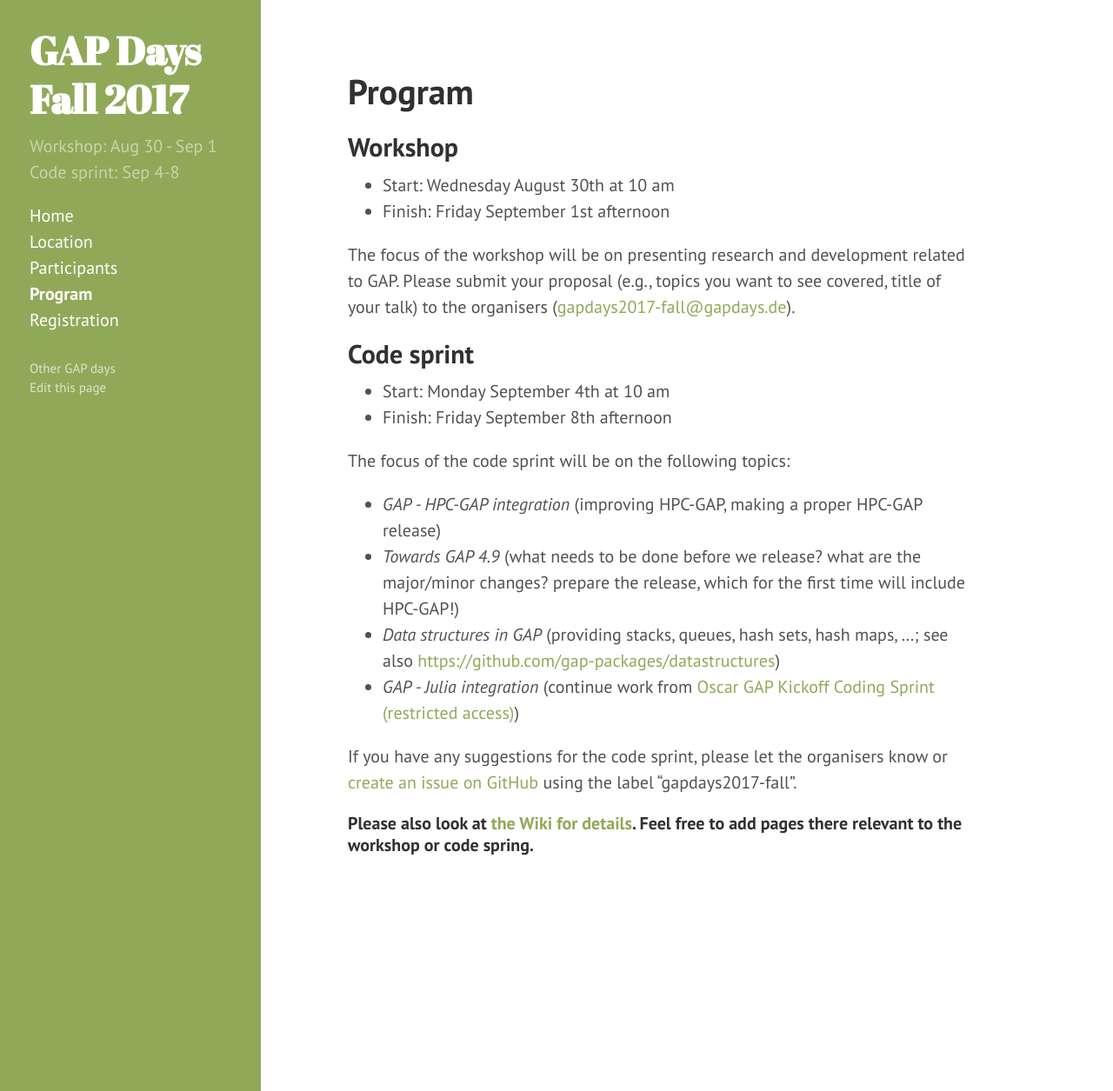
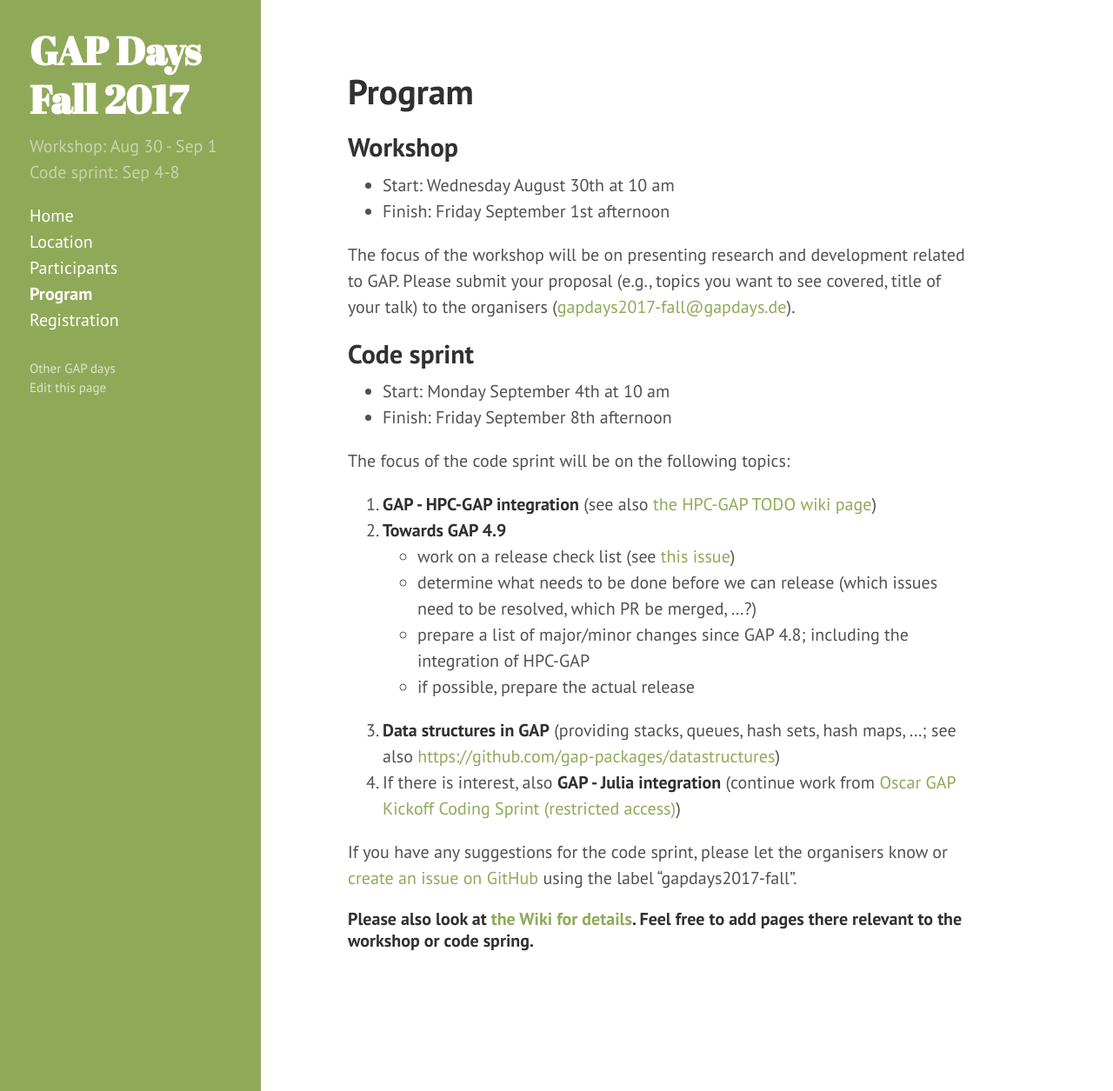
Before and after one commit to lbfm-rwth/gap-in-algebraic-research-2018, a Jekyll site: the page built from program.md, in a window 1280 px wide and 1255 px high. Shown: the whole window at 87% size. Built offline with Jekyll 4.4.1, drawn with Linux system fonts in a browser that asks for light colours.

Commit message:
Overhaul topics list again

```diff
--- a/program.md
+++ b/program.md
@@ -16,10 +16,14 @@ The focus of the workshop will be on presenting research and development related
 
 The focus of the code sprint will be on the following topics:
 
-* _GAP - HPC-GAP integration_ (improving HPC-GAP, making a proper HPC-GAP release)
-* _Towards GAP 4.9_ (what needs to be done before we release? what are the major/minor changes? prepare the release, which for the first time will include HPC-GAP!)
-* _Data structures in GAP_ (providing stacks, queues, hash sets, hash maps, ...; see also <https://github.com/gap-packages/datastructures>)
-* _GAP - Julia integration_ (continue work from [Oscar GAP Kickoff Coding Sprint (restricted access)](https://github.com/oscar-system/OSCAR/wiki/Oscar-GAP-Kickoff-Coding-Sprint))
+1. __GAP - HPC-GAP integration__ (see also [the HPC-GAP TODO wiki page](https://github.com/gap-system/gap/wiki/HPC-GAP-TODO))
+2. __Towards GAP 4.9__
+  - work on a release check list (see [this issue](https://github.com/gap-system/gap/issues/1477))
+  - determine what needs to be done before we can release (which issues need to be resolved, which PR be merged, ...?)
+  - prepare a list of major/minor changes since GAP 4.8; including the integration of HPC-GAP
+  - if possible, prepare the actual release
+3. __Data structures in GAP__ (providing stacks, queues, hash sets, hash maps, ...; see also <https://github.com/gap-packages/datastructures>)
+4. If there is interest, also __GAP - Julia integration__ (continue work from [Oscar GAP Kickoff Coding Sprint (restricted access)](https://github.com/oscar-system/OSCAR/wiki/Oscar-GAP-Kickoff-Coding-Sprint))
 
 If you have any suggestions for the code sprint, please let the organisers know or [create an issue on GitHub](https://github.com/gap-system/gap/issues) using the label "gapdays2017-fall".
 
```
